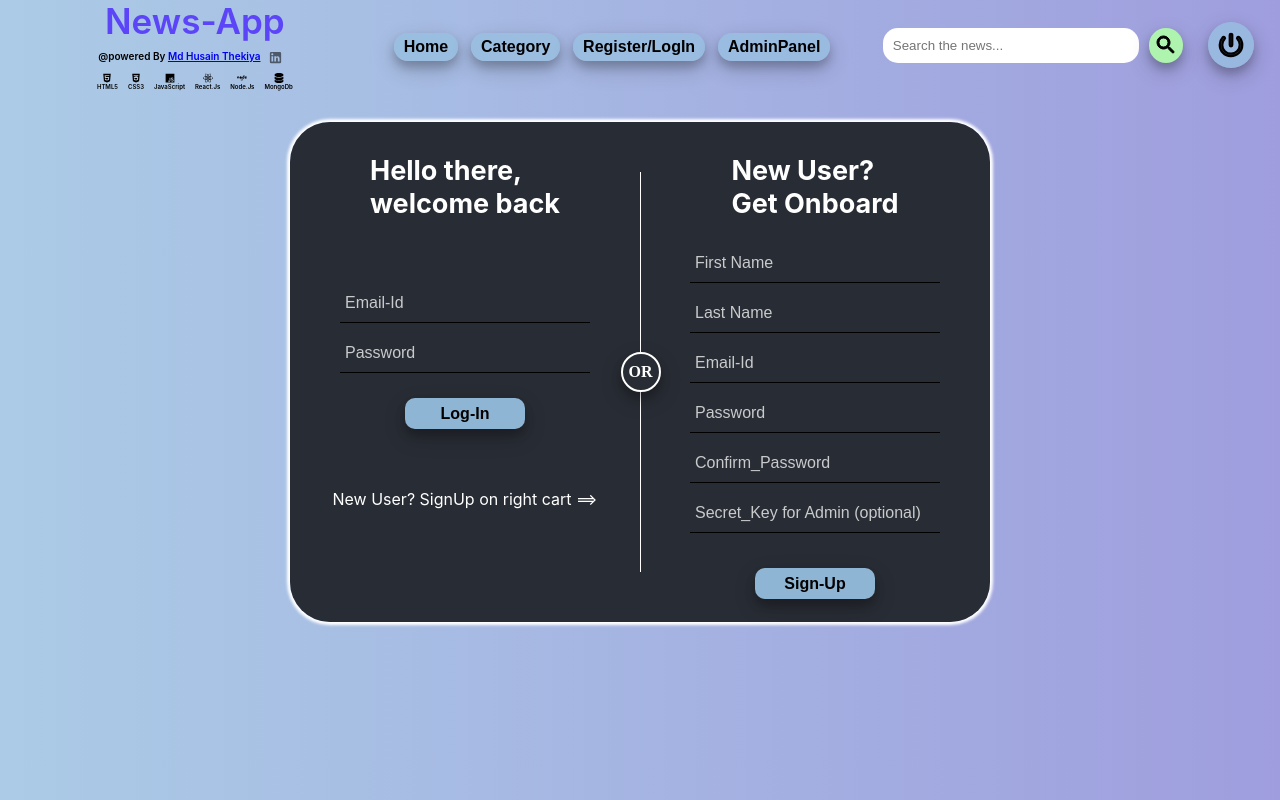
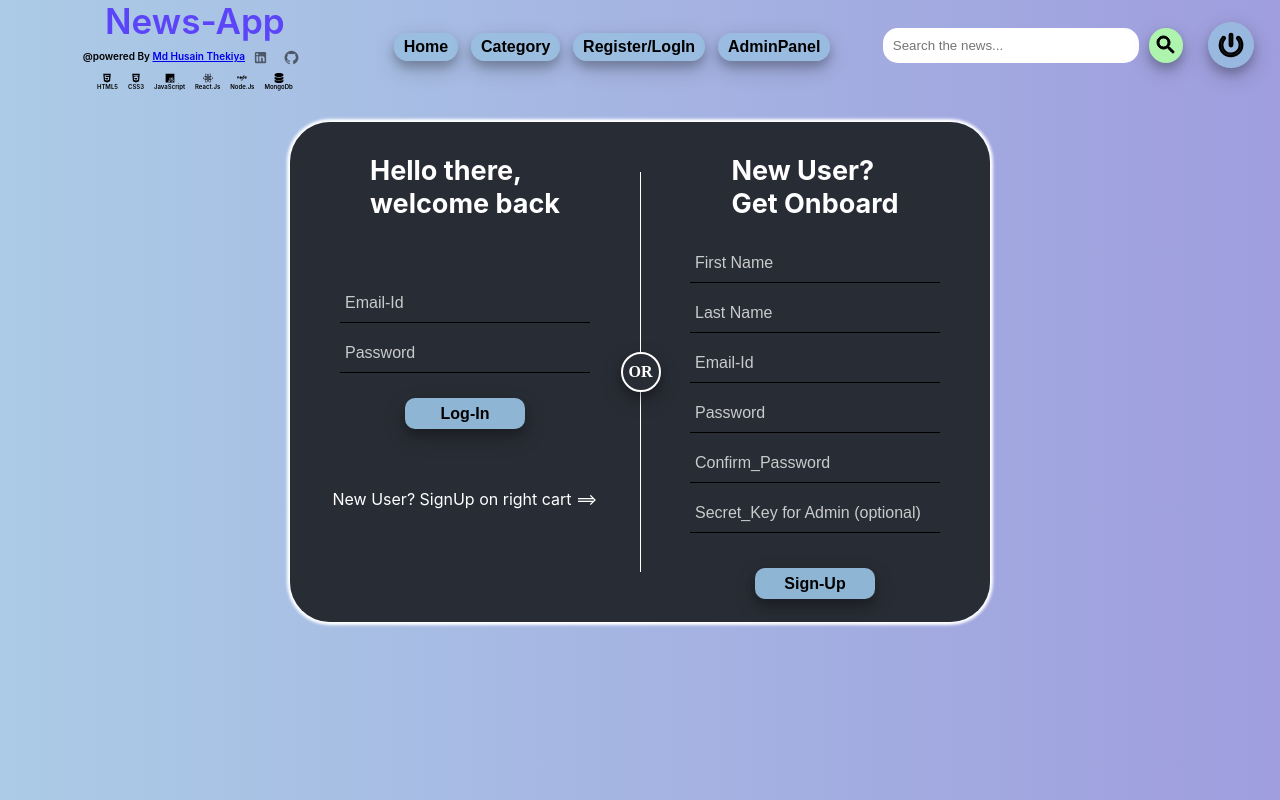
Before and after one commit to MdHusainThekiya/news-app, a React (Create React App) app in the folder client/: page /login in a window 1280 px wide. Built offline with nearby package versions, Linux system fonts and the light colour scheme; no server answers.

Commit message:
added Github link

```diff
--- a/client/src/components/headerNav.jsx
+++ b/client/src/components/headerNav.jsx
@@ -2,6 +2,7 @@ import "../componentCss/headerNav.css";
 import PowerSettingsNewRoundedIcon from "@mui/icons-material/PowerSettingsNewRounded";
 import SearchRoundedIcon from "@mui/icons-material/SearchRounded";
 import LinkedInIcon from "@mui/icons-material/LinkedIn";
+import GitHubIcon from '@mui/icons-material/GitHub';
 import IconButton from "@mui/material/IconButton";
 import React, { Component } from "react";
 import { Link } from "react-router-dom";
@@ -32,6 +33,12 @@ class HeaderNav extends Component {
                     <LinkedInIcon style={{ fontSize: 15 }} />
                   </IconButton>
                 </a>
+                  <a href="https://github.com/MdHusainThekiya/news-app"
+                  target="_blank">
+                  <IconButton className="IconButton">
+                    <GitHubIcon style={{ fontSize: 15 }} />
+                  </IconButton>
+                  </a>
               </div>
               <div className="techStack">
                 <div className="techStackIcon">
```
